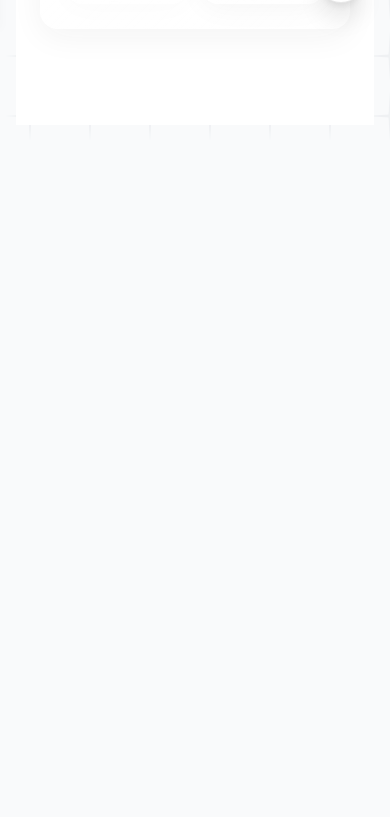
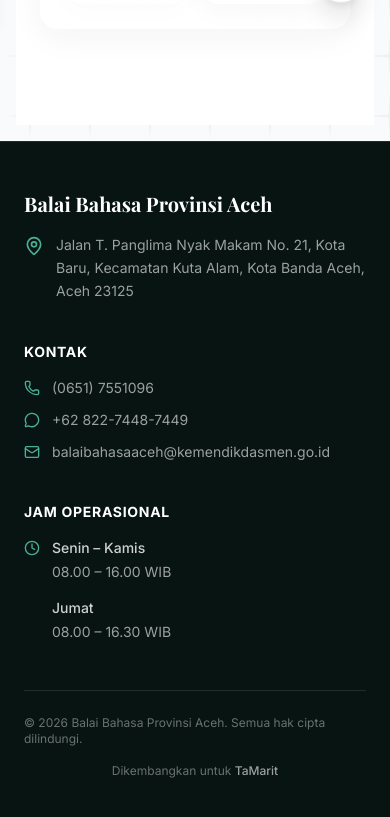
Before and after one commit to Urfaan1/TaMarit, a Next.js app: page /latihan/menulis in a window 390 px wide. Shown: the part 814-1631 px from the top of the page. Before the commit the page ends 955 px from the top, so only its background shows below. Built offline with nearby package versions, Linux system fonts and the light colour scheme; a web font is replaced by a local one.

Commit message:
feat: add minimalist footer, fix hydration errors, and update instagram link

```diff
--- a/src/app/layout.tsx
+++ b/src/app/layout.tsx
@@ -3,6 +3,7 @@ import { Inter, Playfair_Display } from "next/font/google";
 import "./globals.css";
 import { Sidebar } from "@/components/ui/Sidebar";
 import { AudioPlayer } from "@/components/ui/AudioPlayer";
+import { Footer } from "@/components/ui/Footer";
 
 const inter = Inter({
   variable: "--font-inter",
@@ -35,6 +36,7 @@ export default function RootLayout({
           <main className="flex-grow p-4 sm:p-6 md:p-8 max-w-6xl mx-auto w-full">
             {children}
           </main>
+          <Footer />
         </div>
         <AudioPlayer />
       </body>
--- a/src/app/page.tsx
+++ b/src/app/page.tsx
@@ -137,11 +137,12 @@ const triviaList = [
 ];
 
 export default function Dashboard() {
-  const [cards, setCards] = useState(() => getDailyCards());
+  const [cards, setCards] = useState<any[]>([]);
   const [selectedTrivia, setSelectedTrivia] = useState<typeof triviaList[0] | null>(null);
   const [displayTrivia, setDisplayTrivia] = useState<typeof triviaList>([]);
 
   useEffect(() => {
+    setCards(getDailyCards());
     const shuffled = [...triviaList].sort(() => 0.5 - Math.random());
     setDisplayTrivia(shuffled.slice(0, 2));
   }, []);
--- a/src/components/sections/TentangSection.tsx
+++ b/src/components/sections/TentangSection.tsx
@@ -525,13 +525,13 @@ export default function TentangPage() {
               </div>
             </a>
 
-            <a href="https://instagram.com/dutabahasaaceh" target="_blank" rel="noreferrer" className="flex items-center gap-4 bg-cream p-5 rounded-2xl hover:bg-pink-50 hover:text-pink-600 transition-colors group">
+            <a href="https://www.instagram.com/ikadubas.aceh?utm_source=ig_web_button_share_sheet&igsh=ZDNlZDc0MzIxNw==" target="_blank" rel="noreferrer" className="flex items-center gap-4 bg-cream p-5 rounded-2xl hover:bg-pink-50 hover:text-pink-600 transition-colors group">
               <div className="w-12 h-12 bg-white rounded-full flex items-center justify-center shadow-sm group-hover:bg-pink-100">
                 <Camera className="w-5 h-5" />
               </div>
               <div>
                 <p className="font-bold text-dark group-hover:text-pink-600">Instagram</p>
-                <p className="text-sm text-gray-500">@dutabahasaaceh</p>
+                <p className="text-sm text-gray-500">@ikadubas.aceh</p>
               </div>
             </a>
           </div>
--- a/src/components/ui/Footer.tsx
+++ b/src/components/ui/Footer.tsx
@@ -1,100 +1,80 @@
 "use client";
 
-import React from "react";
-import { BungongJeumpa, PintoAceh } from "./Motifs";
-import { ArrowRight, Heart } from "lucide-react";
-import Link from "next/link";
+import { MapPin, Phone, Mail, Clock, MessageCircle } from "lucide-react";
 
 export function Footer() {
+  const currentYear = new Date().getFullYear();
+
   return (
-    <footer className="relative glass text-dark overflow-hidden pt-20 pb-10 border-t border-white/60">
-      {/* Background Watermarks */}
-      <div className="absolute right-0 bottom-0 text-primary/[0.03] pointer-events-none select-none">
-        <BungongJeumpa size={360} strokeWidth={0.5} />
-      </div>
-      <div className="absolute -left-20 top-10 text-primary/[0.03] pointer-events-none select-none">
-        <PintoAceh size={300} strokeWidth={0.5} />
-      </div>
+    <footer className="w-full bg-[#071412] text-white/80 py-12 px-6 border-t border-white/10">
+      <div className="max-w-5xl mx-auto flex flex-col md:flex-row gap-10 md:gap-16 justify-between">
 
-      <div className="relative z-10 max-w-7xl mx-auto px-6 sm:px-8">
-        <div className="grid grid-cols-1 md:grid-cols-4 gap-12 mb-16">
-          {/* Brand Info */}
-          <div className="flex flex-col gap-4">
-            <Link href="/" className="flex items-center gap-2">
-              <BungongJeumpa size={28} className="text-accent-gold" />
-              <span className="text-xl font-serif font-bold text-dark tracking-wide">
-                Ta<span className="text-primary">Marit</span>
-              </span>
-            </Link>
-            <p className="text-sm text-dark/60 leading-relaxed">
-              TaMarit (Bahasa Aceh: Mari Berbicara) adalah platform digital modern yang didedikasikan untuk pelestarian dan pembelajaran bahasa, sastra, dan budaya Aceh.
+        {/* Kolom Kiri: Alamat */}
+        <div className="flex-1 max-w-sm">
+          <h3 className="text-xl font-serif font-bold text-white mb-4">
+            Balai Bahasa Provinsi Aceh
+          </h3>
+          <div className="flex items-start gap-3 text-sm text-white/60 leading-relaxed">
+            <MapPin className="w-5 h-5 text-[#4CAF96] shrink-0 mt-0.5" />
+            <p>
+              Jalan T. Panglima Nyak Makam No. 21, Kota Baru, Kecamatan Kuta Alam, Kota Banda Aceh, Aceh 23125
             </p>
-          </div>
-
-          {/* Nav Links */}
-          <div className="flex flex-col gap-4">
-            <h4 className="font-serif text-lg font-bold text-accent-gold">Navigasi</h4>
-            <div className="flex flex-col gap-2.5 text-sm">
-              <Link href="#belajar" className="text-dark/70 hover:text-primary transition-colors">
-                Pembelajaran Bahasa
-              </Link>
-              <Link href="#sastra" className="text-dark/70 hover:text-primary transition-colors">
-                Karya Sastra
-              </Link>
-              <Link href="#budaya" className="text-dark/70 hover:text-primary transition-colors">
-                Artikel Budaya
-              </Link>
-              <Link href="#kamus" className="text-dark/70 hover:text-primary transition-colors">
-                Kamus Digital
-              </Link>
-            </div>
-          </div>
-
-          {/* Categories */}
-          <div className="flex flex-col gap-4">
-            <h4 className="font-serif text-lg font-bold text-accent-gold">Kategori Budaya</h4>
-            <div className="flex flex-col gap-2.5 text-sm">
-              <span className="text-dark/70">Hikayat Aceh</span>
-              <span className="text-dark/70">Rumoh Aceh & Arsitektur</span>
-              <span className="text-dark/70">Seni Tari (Saman, Seudati)</span>
-              <span className="text-dark/70">Sejarah Jalur Rempah</span>
-            </div>
-          </div>
-
-          {/* Newsletter */}
-          <div className="flex flex-col gap-4">
-            <h4 className="font-serif text-lg font-bold text-accent-gold">Buletin Sajan</h4>
-            <p className="text-sm text-dark/60">
-              Dapatkan pembaruan berkala tentang kosakata baru dan sejarah budaya Aceh.
-            </p>
-            <form onSubmit={(e) => e.preventDefault()} className="relative flex items-center mt-2">
-              <input
-                type="email"
-                placeholder="Surel Anda"
-                className="w-full glass border-dark/10 rounded-aceh px-4 py-3 text-sm text-dark placeholder-dark/40 focus:outline-none focus:border-primary focus:ring-1 focus:ring-primary transition-all"
-              />
-              <button
-                type="submit"
-                className="absolute right-2 p-2 bg-primary text-white rounded-aceh hover:bg-[#A30F1A] transition-all"
-                aria-label="Subscribe"
-              >
-                <ArrowRight className="w-4 h-4" />
-              </button>
-            </form>
           </div>
         </div>
 
-        <hr className="border-dark/5 mb-8" />
+        {/* Kolom Kanan: Kontak & Jam Kerja */}
+        <div className="flex-1 flex flex-col sm:flex-row gap-10">
+          {/* Kontak */}
+          <div className="flex-1">
+            <h4 className="text-sm font-bold text-white uppercase tracking-wider mb-4">
+              Kontak
+            </h4>
+            <ul className="space-y-3 text-sm text-white/60">
+              <li className="flex items-center gap-3 hover:text-white transition-colors">
+                <Phone className="w-4 h-4 text-[#4CAF96]" />
+                <a href="tel:+626517551096">(0651) 7551096</a>
+              </li>
+              <li className="flex items-center gap-3 hover:text-white transition-colors">
+                <MessageCircle className="w-4 h-4 text-[#4CAF96]" />
+                <a href="https://wa.me/6282274487449" target="_blank" rel="noreferrer">+62 822-7448-7449</a>
+              </li>
+              <li className="flex items-center gap-3 hover:text-white transition-colors">
+                <Mail className="w-4 h-4 text-[#4CAF96]" />
+                <a href="mailto:balaibahasaaceh@kemendikdasmen.go.id">balaibahasaaceh@kemendikdasmen.go.id</a>
+              </li>
+            </ul>
+          </div>
 
-        {/* Footer Bottom */}
-        <div className="flex flex-col sm:flex-row items-center justify-between gap-4 text-xs text-dark/50">
-          <p>© {new Date().getFullYear()} TaMarit. Hak Cipta Dilindungi.</p>
-          <div className="flex items-center gap-1">
-            <span>Dibuat dengan</span>
-            <Heart className="w-3.5 h-3.5 text-primary fill-primary" />
-            <span>untuk pelestarian warisan budaya Aceh.</span>
+          {/* Jam Kerja */}
+          <div className="flex-1">
+            <h4 className="text-sm font-bold text-white uppercase tracking-wider mb-4">
+              Jam Operasional
+            </h4>
+            <ul className="space-y-3 text-sm text-white/60">
+              <li className="flex items-start gap-3">
+                <Clock className="w-4 h-4 text-[#4CAF96] shrink-0 mt-0.5" />
+                <div>
+                  <p className="font-medium text-white/80 mb-1">Senin – Kamis</p>
+                  <p>08.00 – 16.00 WIB</p>
+                </div>
+              </li>
+              <li className="flex items-start gap-3 mt-4">
+                <Clock className="w-4 h-4 text-transparent shrink-0" />
+                <div>
+                  <p className="font-medium text-white/80 mb-1">Jumat</p>
+                  <p>08.00 – 16.30 WIB</p>
+                </div>
+              </li>
+            </ul>
           </div>
         </div>
+      </div>
+
+      <div className="max-w-5xl mx-auto mt-12 pt-6 border-t border-white/10 flex flex-col md:flex-row items-center justify-between gap-4 text-xs text-white/40">
+        <p>© {currentYear} Balai Bahasa Provinsi Aceh. Semua hak cipta dilindungi.</p>
+        <p>
+          Dikembangkan untuk <span className="text-white/60 font-medium">TaMarit</span>
+        </p>
       </div>
     </footer>
   );
--- a/src/components/ui/Input.tsx
+++ b/src/components/ui/Input.tsx
@@ -1,4 +1,4 @@
-import React from "react";
+import React, { useId } from "react";
 
 export interface InputProps extends React.InputHTMLAttributes<HTMLInputElement> {
   label?: string;
@@ -10,7 +10,8 @@ export interface InputProps extends React.InputHTMLAttributes<HTMLInputElement>
 
 export const Input = React.forwardRef<HTMLInputElement, InputProps>(
   ({ label, helperText, error, leftIcon, rightIcon, className = "", id, ...props }, ref) => {
-    const uniqueId = id || `input-${Math.random().toString(36).substr(2, 9)}`;
+    const reactId = useId();
+    const uniqueId = id || `input-${reactId}`;
 
     return (
       <div className="w-full flex flex-col gap-1.5 font-sans">
```
